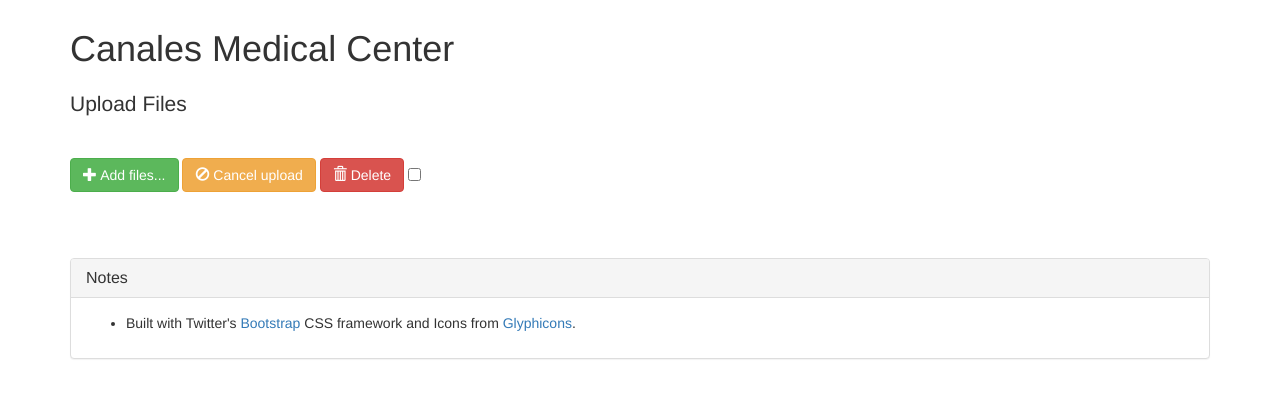
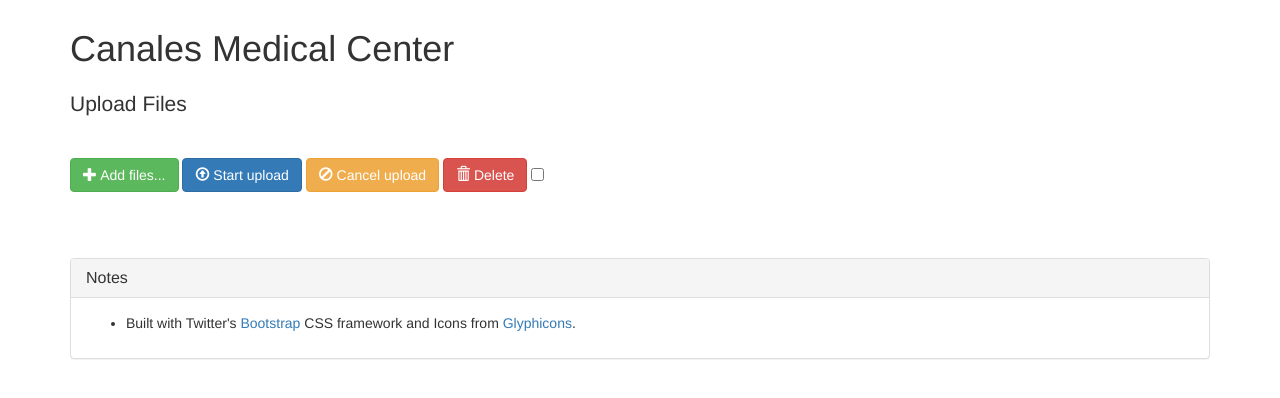
Before and after one commit to semitki/canales, a Django app: page /upload/new/ in a window 1280 px wide. Shown: the part 51-449 px from the top of the page. Run offline with Django 3.2, Linux system fonts and the light colour scheme; data that the repository does not hold is empty; some libraries are stand-ins or nearby versions.

Commit message:
FIX accidentally removed start upload button

```diff
--- a/fileupload/templates/fileupload/picture_form.html
+++ b/fileupload/templates/fileupload/picture_form.html
@@ -21,6 +21,10 @@
                     <span>Add files...</span>
                     <input type="file" name="file" multiple>
                 </span>
+                <button type="submit" class="btn btn-primary start">
+                    <i class="glyphicon glyphicon-upload"></i>
+                    <span>Start upload</span>
+                </button>
                 <button type="reset" class="btn btn-warning cancel">
                     <i class="glyphicon glyphicon-ban-circle"></i>
                     <span>Cancel upload</span>
```
